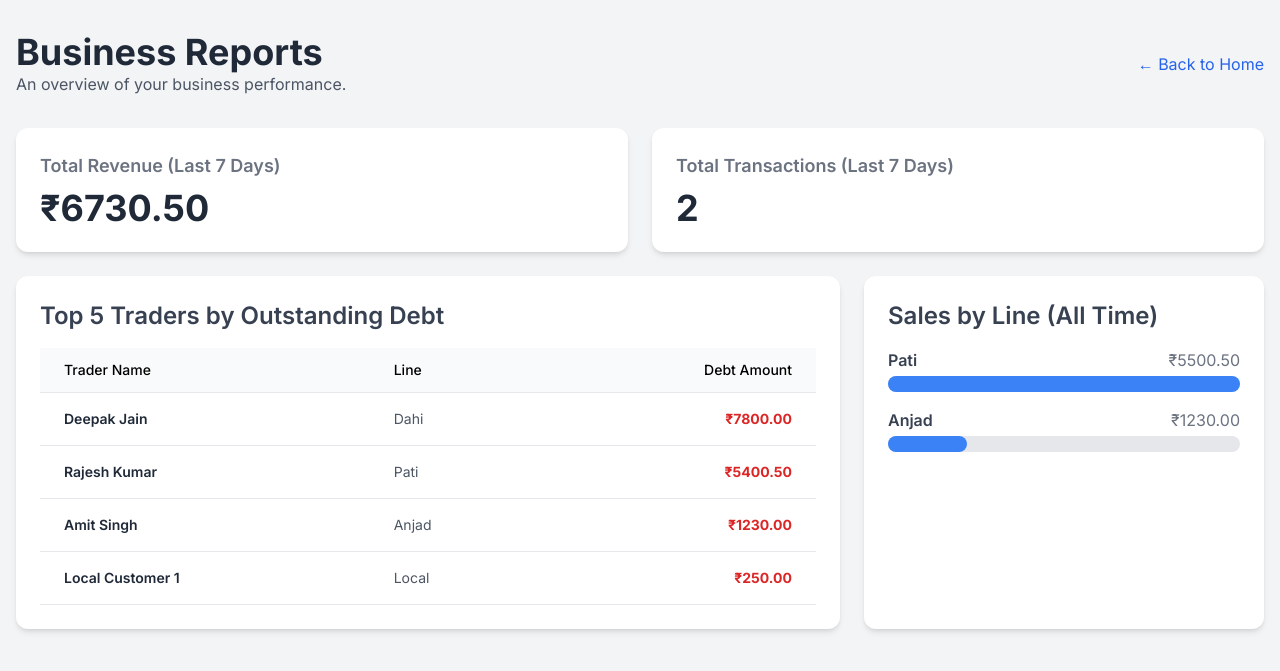
After one commit to KunalWaghe/Amit-Poultry-Farm-Ledger, a Flask app: page /reports in a window 1280 px wide. The commit adds this page. Shown: the top 671 px of the page. Run offline with Flask 3, Linux system fonts and the light colour scheme; data comes from the database, SQL or seed files in the repository; some libraries are stand-ins or nearby versions.

Commit message:
Final Changes
Added a report dashboard and an editing window

```diff
--- a/app.py
+++ b/app.py
@@ -1,9 +1,11 @@
 import sqlite3
-from flask import Flask, render_template, request, redirect, url_for, g
-from datetime import date
+from flask import Flask, render_template, request, redirect, url_for, g, flash
+from datetime import date, timedelta
 
 # Initialize our Flask application.
 app = Flask(__name__)
+# A secret key is required to use flash messages.
+app.secret_key = 'your_super_secret_key_change_this_later'
 
 # --- DATABASE CONFIGURATION ---
 DATABASE = 'poultry.db'
@@ -22,103 +24,92 @@ def close_db(error):
     if hasattr(g, 'db'):
         g.db.close()
 
-# --- STATIC DATA (Can still be hardcoded) ---
+# --- STATIC DATA ---
 lines = ["Pati", "Amjhera+Gandhwani", "Anjad", "Dahi", "Local"]
+bird_types = ["Minar", "Broiler", "Parent"]
 
-# --- WEB PAGES (Routes) ---
+# --- CORE ROUTES ---
 
 @app.route('/')
 def home():
-    """ Renders the homepage to select a line. """
+    """Renders the homepage."""
     return render_template('home.html', lines=lines)
 
 @app.route('/line/<line_name>')
 def view_line(line_name):
-    """ Renders the page showing all traders for a specific line from the database. """
+    """Displays all traders for a specific line."""
     db = get_db()
-    traders_in_line = db.execute(
-        'SELECT * FROM traders WHERE line = ? ORDER BY name', (line_name,)
-    ).fetchall()
+    traders_in_line = db.execute('SELECT * FROM traders WHERE line = ? ORDER BY name', (line_name,)).fetchall()
     return render_template('line_traders.html', line_name=line_name, traders_in_line=traders_in_line)
 
 @app.route('/trader/<int:trader_id>')
 def view_trader(trader_id):
-    """ Renders the ledger for a single trader by querying the database. """
+    """Displays the ledger for an individual trader."""
     db = get_db()
-
-    selected_trader = db.execute(
-        'SELECT * FROM traders WHERE id = ?', (trader_id,)
-    ).fetchone()
-
+    selected_trader = db.execute('SELECT * FROM traders WHERE id = ?', (trader_id,)).fetchone()
     if not selected_trader:
-        return "Trader not found!", 404
+        flash(f"Trader with ID {trader_id} not found.", 'error')
+        return redirect(url_for('home'))
 
     today_str = date.today().isoformat()
-
-    rates_from_db = db.execute(
-        'SELECT bird_type, rate FROM daily_rates WHERE date = ? AND line = ?',
-        (today_str, selected_trader['line'])
-    ).fetchall()
+    rates_from_db = db.execute('SELECT bird_type, rate FROM daily_rates WHERE date = ? AND line = ?', (today_str, selected_trader['line'])).fetchall()
     current_rates = {r['bird_type']: r['rate'] for r in rates_from_db}
 
-    trader_transactions = db.execute(
-        'SELECT * FROM transactions WHERE trader_id = ? ORDER BY date DESC, id DESC', (trader_id,)
-    ).fetchall()
+    trader_transactions = db.execute('SELECT * FROM transactions WHERE trader_id = ? ORDER BY date DESC, id DESC', (trader_id,)).fetchall()
+    return render_template('trader_ledger.html', trader=selected_trader, transactions=trader_transactions, rates=current_rates)
 
-    return render_template('trader_ledger.html', trader=selected_trader, transactions=trader_transactions, rates=current_rates)
+# --- TRANSACTION ROUTES ---
 
 @app.route('/trader/<int:trader_id>/add_bill', methods=['POST'])
 def add_bill(trader_id):
-    """ Processes the new bill and saves it to the database. """
+    """Processes and saves a new bill for a trader."""
     db = get_db()
-    # Ensure the trader exists
-    trader = db.execute('SELECT id FROM traders WHERE id = ?', (trader_id,)).fetchone()
-    if not trader:
-        return "Trader not found!", 404
+    today_str = date.today().isoformat()
 
-    today_str = date.today().isoformat()
-    # ... (Calculation logic is the same as before) ...
     quantities = {'Minar': float(request.form.get('minar_qty') or 0), 'Broiler': float(request.form.get('broiler_qty') or 0), 'Parent': float(request.form.get('parent_qty') or 0)}
     rates_from_form = {'Minar': float(request.form.get('minar_rate') or 0), 'Broiler': float(request.form.get('broiler_rate') or 0), 'Parent': float(request.form.get('parent_rate') or 0)}
+
     total_bill, bill_details = 0, []
     for bird, qty in quantities.items():
         if qty > 0:
             rate = rates_from_form.get(bird)
-            if rate is None or rate == 0: return f"Error: Rate for {bird} was not provided or was zero.", 400
+            if not rate:
+                flash(f"Error: Rate for {bird} was not provided.", 'error')
+                return redirect(url_for('view_trader', trader_id=trader_id))
             total_bill += qty * rate
             bill_details.append(f"{bird}: {qty} {'units' if bird == 'Minar' else 'kg'} @ {'%.2f' % rate}")
-    if total_bill == 0: return redirect(url_for('view_trader', trader_id=trader_id))
+
+    if total_bill == 0:
+        flash("No quantities entered, bill not created.", 'info')
+        return redirect(url_for('view_trader', trader_id=trader_id))
+
     amount_paid = float(request.form.get('amount_paid') or 0)
     remaining_due = total_bill - amount_paid
 
-    # --- Database Operations ---
     db.execute('UPDATE traders SET total_debt = total_debt + ? WHERE id = ?', (remaining_due, trader_id))
-    db.execute(
-        'INSERT INTO transactions (trader_id, type, date, details, total_amount, amount_paid) VALUES (?, ?, ?, ?, ?, ?)',
-        (trader_id, 'Purchase', today_str, "\n".join(bill_details), total_bill, amount_paid)
-    )
-    db.commit() # Commit the changes to the database
+    db.execute('INSERT INTO transactions (trader_id, type, date, details, total_amount, amount_paid) VALUES (?, ?, ?, ?, ?, ?)',(trader_id, 'Purchase', today_str, "\n".join(bill_details), total_bill, amount_paid))
+    db.commit()
 
+    flash(f"New bill totaling ₹{total_bill:.2f} added successfully!", 'success')
     return redirect(url_for('view_trader', trader_id=trader_id))
 
 @app.route('/trader/<int:trader_id>/add_payment', methods=['POST'])
 def add_payment(trader_id):
-    """ Processes a simple payment and saves it to the database. """
+    """Processes and saves a standalone payment."""
     db = get_db()
     amount_paid = float(request.form.get('amount_paid') or 0)
 
     if amount_paid > 0:
-        today_str = date.today().isoformat()
         db.execute('UPDATE traders SET total_debt = total_debt - ? WHERE id = ?', (amount_paid, trader_id))
-        db.execute(
-            'INSERT INTO transactions (trader_id, type, date, details, total_amount, amount_paid) VALUES (?, ?, ?, ?, ?, ?)',
-            (trader_id, 'Payment', today_str, 'Standalone Payment', 0, amount_paid)
-        )
+        db.execute('INSERT INTO transactions (trader_id, type, date, details, total_amount, amount_paid) VALUES (?, ?, ?, ?, ?, ?)',(trader_id, 'Payment', date.today().isoformat(), 'Standalone Payment', 0, amount_paid))
         db.commit()
+        flash(f"Payment of ₹{amount_paid:.2f} recorded successfully!", 'success')
+    else:
+        flash("Payment amount must be greater than zero.", 'error')
 
     return redirect(url_for('view_trader', trader_id=trader_id))
 
-# --- NEW ROUTES FOR TRADER MANAGEMENT ---
+# --- MANAGEMENT ROUTES ---
 
 @app.route('/manage_traders')
 def manage_traders():
@@ -136,19 +127,95 @@ def add_trader():
         db = get_db()
         db.execute('INSERT INTO traders (name, line, total_debt) VALUES (?, ?, ?)', (name, line, 0.0))
         db.commit()
+        flash(f"Trader '{name}' was added successfully.", 'success')
     return redirect(url_for('manage_traders'))
+
+@app.route('/edit_trader/<int:trader_id>', methods=['GET', 'POST'])
+def edit_trader(trader_id):
+    """Handles editing a trader's details."""
+    db = get_db()
+    if request.method == 'POST':
+        name = request.form['name']
+        line = request.form['line']
+        if name and line:
+            db.execute('UPDATE traders SET name = ?, line = ? WHERE id = ?', (name, line, trader_id))
+            db.commit()
+            flash(f"Trader '{name}' updated successfully!", 'success')
+            return redirect(url_for('manage_traders'))
+
+    trader = db.execute('SELECT * FROM traders WHERE id = ?', (trader_id,)).fetchone()
+    if not trader:
+        flash("Trader not found.", 'error')
+        return redirect(url_for('manage_traders'))
+    return render_template('edit_trader.html', trader=trader, lines=lines)
 
 @app.route('/delete_trader/<int:trader_id>', methods=['POST'])
 def delete_trader(trader_id):
-    """Deletes a trader from the database."""
-    # In a real app, you might want to handle what happens to their transactions.
-    # For now, we just delete the trader.
+    """Deletes a trader and their transactions."""
     db = get_db()
-    db.execute('DELETE FROM traders WHERE id = ?', (trader_id,))
-    # We should also delete their transactions to keep the database clean
-    db.execute('DELETE FROM transactions WHERE trader_id = ?', (trader_id,))
-    db.commit()
+    trader = db.execute('SELECT name FROM traders WHERE id = ?', (trader_id,)).fetchone()
+    if trader:
+        db.execute('DELETE FROM traders WHERE id = ?', (trader_id,))
+        db.execute('DELETE FROM transactions WHERE trader_id = ?', (trader_id,))
+        db.commit()
+        flash(f"Trader '{trader['name']}' and all their transactions have been deleted.", 'success')
     return redirect(url_for('manage_traders'))
+
+@app.route('/manage_rates', methods=['GET', 'POST'])
+def manage_rates():
+    """Handles displaying and saving daily rates."""
+    db = get_db()
+    today_str = date.today().isoformat()
+    if request.method == 'POST':
+        for line in lines:
+            for bird in bird_types:
+                rate_value = request.form.get(f'rate-{line}-{bird}')
+                if rate_value:
+                    existing = db.execute('SELECT id FROM daily_rates WHERE date = ? AND line = ? AND bird_type = ?', (today_str, line, bird)).fetchone()
+                    if existing:
+                        db.execute('UPDATE daily_rates SET rate = ? WHERE id = ?', (float(rate_value), existing['id']))
+                    else:
+                        db.execute('INSERT INTO daily_rates (date, line, bird_type, rate) VALUES (?, ?, ?, ?)', (today_str, line, bird, float(rate_value)))
+        db.commit()
+        flash("Today's rates have been saved successfully!", 'success')
+        return redirect(url_for('manage_rates'))
+
+    rates_from_db = db.execute('SELECT line, bird_type, rate FROM daily_rates WHERE date = ?', (today_str,)).fetchall()
+    current_rates = {line: {} for line in lines}
+    for rate in rates_from_db: current_rates[rate['line']][rate['bird_type']] = rate['rate']
+    return render_template('manage_rates.html', lines=lines, bird_types=bird_types, current_rates=current_rates, today_str=today_str)
+
+# --- REPORTS ROUTE ---
+
+@app.route('/reports')
+def reports():
+    """Gathers data and displays the reporting dashboard."""
+    db = get_db()
+
+    # Query 1: Sales Summary for the last 7 days
+    seven_days_ago = (date.today() - timedelta(days=7)).isoformat()
+    summary = db.execute(
+        """
+        SELECT SUM(total_amount) as total_revenue, COUNT(id) as num_transactions
+        FROM transactions WHERE type = 'Purchase' AND date >= ?
+        """, (seven_days_ago,)
+    ).fetchone()
+
+    # Query 2: Top 5 traders by debt
+    top_debtors = db.execute(
+        "SELECT * FROM traders WHERE total_debt > 0 ORDER BY total_debt DESC LIMIT 5"
+    ).fetchall()
+
+    # Query 3: Sales performance by line (all time)
+    line_performance = db.execute(
+        """
+        SELECT t.line, SUM(tx.total_amount) as total_sales
+        FROM transactions tx JOIN traders t ON tx.trader_id = t.id
+        WHERE tx.type = 'Purchase' GROUP BY t.line ORDER BY total_sales DESC
+        """
+    ).fetchall()
+
+    return render_template('reports.html', summary=summary, top_debtors=top_debtors, line_performance=line_performance)
 
 if __name__ == '__main__':
     app.run(debug=True)
--- /dev/null
+++ b/templates/layout.html
@@ -0,0 +1,45 @@
+<!DOCTYPE html>
+<html lang="en">
+
+<head>
+    <meta charset="UTF-8">
+    <meta name="viewport" content="width=device-width, initial-scale=1.0">
+    <!-- The title will be defined by each individual page -->
+    <title>{% block title %}Poultry Farm Manager{% endblock %}</title>
+    <script src="https://cdn.tailwindcss.com"></script>
+    <link rel="preconnect" href="https://fonts.googleapis.com">
+    <link rel="preconnect" href="https://fonts.gstatic.com" crossorigin>
+    <link href="https://fonts.googleapis.com/css2?family=Inter:wght@400;500;600;700&display=swap" rel="stylesheet">
+    <style>
+        body {
+            font-family: 'Inter', sans-serif;
+        }
+    </style>
+</head>
+
+<body class="bg-gray-100">
+
+    <div class="container mx-auto px-4 py-8">
+        <!-- Flash Messages Section -->
+        {% with messages = get_flashed_messages(with_categories=true) %}
+        {% if messages %}
+        <div class="mb-4">
+            {% for category, message in messages %}
+            <div class="p-4 rounded-md
+                        {% if category == 'success' %} bg-green-100 text-green-800
+                        {% elif category == 'error' %} bg-red-100 text-red-800
+                        {% else %} bg-blue-100 text-blue-800 {% endif %}">
+                {{ message }}
+            </div>
+            {% endfor %}
+        </div>
+        {% endif %}
+        {% endwith %}
+
+        <!-- The main content of each page will be injected here -->
+        {% block content %}{% endblock %}
+    </div>
+
+</body>
+
+</html>
--- /dev/null
+++ b/templates/reports.html
@@ -0,0 +1,78 @@
+{% extends "layout.html" %}
+
+{% block title %}Business Reports{% endblock %}
+
+{% block content %}
+<header class="mb-8 flex justify-between items-center">
+    <div>
+        <h1 class="text-4xl font-bold text-gray-800">Business Reports</h1>
+        <p class="text-gray-600">An overview of your business performance.</p>
+    </div>
+    <a href="/" class="text-blue-600 hover:underline">&larr; Back to Home</a>
+</header>
+
+<div class="grid grid-cols-1 lg:grid-cols-3 gap-6">
+
+    <!-- Summary Cards -->
+    <div class="lg:col-span-3 grid grid-cols-1 md:grid-cols-2 gap-6">
+        <div class="bg-white p-6 rounded-xl shadow-md">
+            <h2 class="text-lg font-semibold text-gray-500">Total Revenue (Last 7 Days)</h2>
+            <p class="text-4xl font-bold text-gray-800 mt-2">₹{{ '%.2f'|format(summary.total_revenue or 0) }}</p>
+        </div>
+        <div class="bg-white p-6 rounded-xl shadow-md">
+            <h2 class="text-lg font-semibold text-gray-500">Total Transactions (Last 7 Days)</h2>
+            <p class="text-4xl font-bold text-gray-800 mt-2">{{ summary.num_transactions or 0 }}</p>
+        </div>
+    </div>
+
+    <!-- Top Debtors -->
+    <div class="lg:col-span-2 bg-white p-6 rounded-xl shadow-md">
+        <h2 class="text-2xl font-semibold mb-4 text-gray-700">Top 5 Traders by Outstanding Debt</h2>
+        <div class="overflow-x-auto">
+            <table class="min-w-full text-left text-sm">
+                <thead class="border-b bg-gray-50">
+                    <tr>
+                        <th class="px-6 py-3 font-medium">Trader Name</th>
+                        <th class="px-6 py-3 font-medium">Line</th>
+                        <th class="px-6 py-3 font-medium text-right">Debt Amount</th>
+                    </tr>
+                </thead>
+                <tbody>
+                    {% for trader in top_debtors %}
+                    <tr class="border-b hover:bg-gray-50">
+                        <td class="px-6 py-4 font-semibold text-gray-800">{{ trader.name }}</td>
+                        <td class="px-6 py-4 text-gray-600">{{ trader.line }}</td>
+                        <td class="px-6 py-4 text-right font-bold text-red-600">₹{{ '%.2f'|format(trader.total_debt) }}</td>
+                    </tr>
+                    {% else %}
+                    <tr>
+                        <td colspan="3" class="text-center py-8 text-gray-500">No outstanding debts found.</td>
+                    </tr>
+                    {% endfor %}
+                </tbody>
+            </table>
+        </div>
+    </div>
+
+    <!-- Line Performance -->
+    <div class="lg:col-span-1 bg-white p-6 rounded-xl shadow-md">
+        <h2 class="text-2xl font-semibold mb-4 text-gray-700">Sales by Line (All Time)</h2>
+        <div class="space-y-4">
+            {% for line in line_performance %}
+            <div>
+                <div class="flex justify-between mb-1">
+                    <span class="font-semibold text-gray-700">{{ line.line }}</span>
+                    <span class="text-gray-500">₹{{ '%.2f'|format(line.total_sales) }}</span>
+                </div>
+                <div class="w-full bg-gray-200 rounded-full h-4">
+                    <!-- Basic CSS bar chart -->
+                    <div class="bg-blue-500 h-4 rounded-full" style="width: {{ (line.total_sales / (line_performance[0].total_sales if line_performance else 1)) * 100 }}%"></div>
+                </div>
+            </div>
+            {% else %}
+            <p class="text-center py-8 text-gray-500">No sales data available.</p>
+            {% endfor %}
+        </div>
+    </div>
+</div>
+{% endblock %}
```
Also changed, not shown: templates/edit_traders.html (added, +33 -0 lines), templates/home.html (+11 -13 lines), templates/manage_rates.html (added, +69 -0 lines), templates/manage_traders.html (+25 -34 lines).
